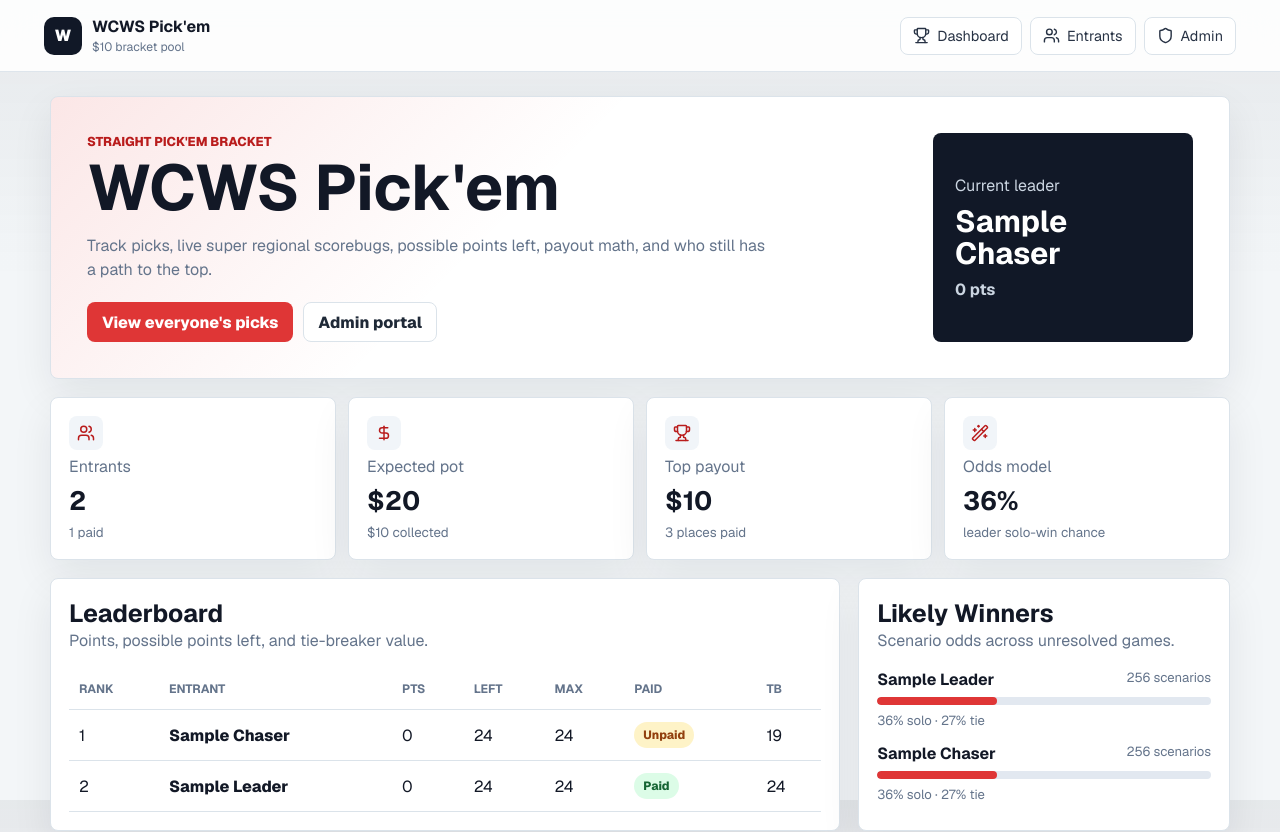
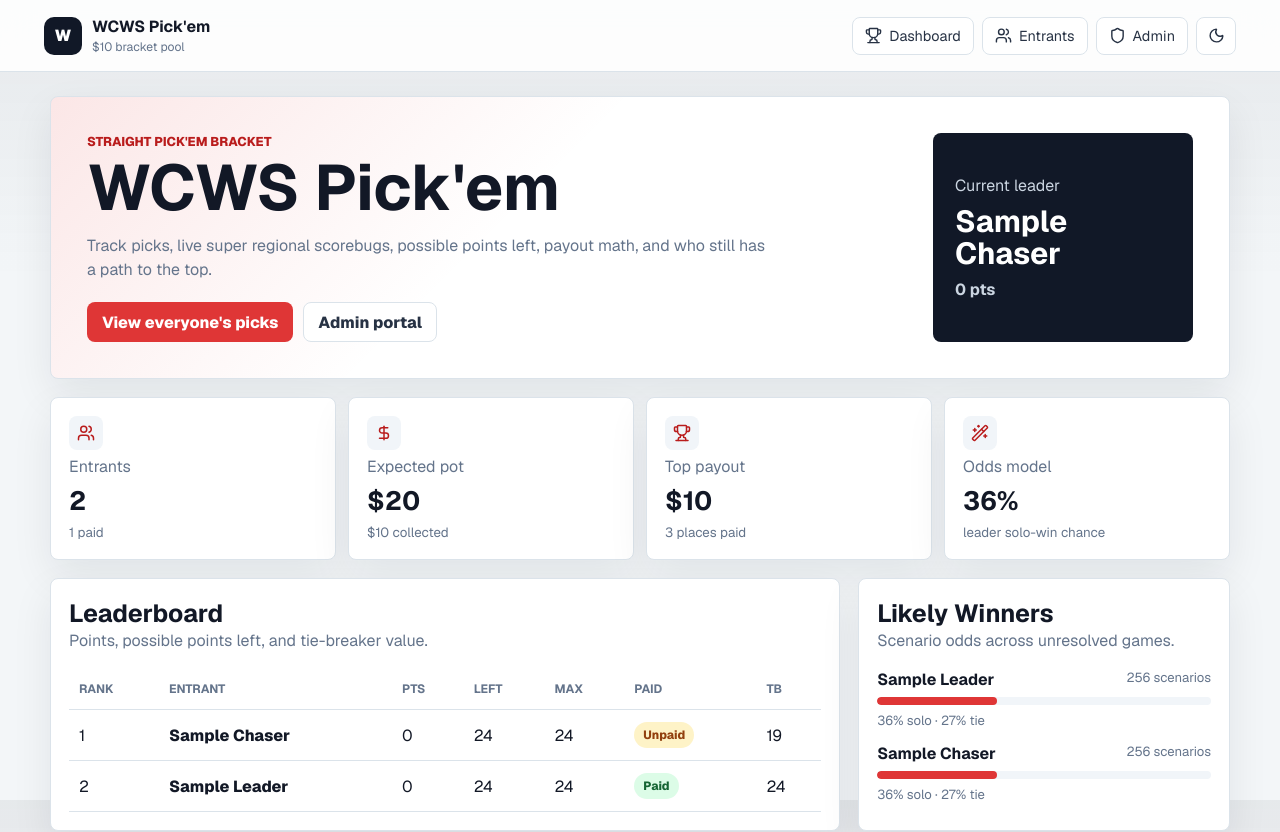
Before and after one commit to JonseyFTW/SoftballSuperRegionals, a Next.js app: page / in a window 1280 px wide. Shown: the top 832 px of the page. Built offline with nearby package versions, Linux system fonts and the light colour scheme; no server answers.

Commit message:
Add dark mode toggle

```diff
--- a/src/app/globals.css
+++ b/src/app/globals.css
@@ -4,12 +4,44 @@
   --muted: #64748b;
   --panel: #ffffff;
   --panel-strong: #111827;
+  --soft: #f8fafc;
+  --soft-strong: #f1f5f9;
+  --control: #ffffff;
+  --control-foreground: #273244;
+  --header-bg: rgba(255, 255, 255, 0.88);
+  --hero-bg: #ffffff;
+  --hero-accent: rgba(223, 54, 54, 0.12);
+  --page-glow: rgba(17, 24, 39, 0.06);
   --line: #dbe3ea;
   --accent: #df3636;
   --accent-dark: #b91c1c;
   --green: #0f9f6e;
   --amber: #b7791f;
+  --ink: #121826;
   --shadow: 0 16px 40px rgba(15, 23, 42, 0.08);
+}
+
+html[data-theme="dark"] {
+  --background: #071018;
+  --foreground: #e5e7eb;
+  --muted: #9aa8ba;
+  --panel: #101827;
+  --panel-strong: #030712;
+  --soft: #172033;
+  --soft-strong: #202b3e;
+  --control: #121b2b;
+  --control-foreground: #e5e7eb;
+  --header-bg: rgba(7, 16, 24, 0.9);
+  --hero-bg: #101827;
+  --hero-accent: rgba(223, 54, 54, 0.16);
+  --page-glow: rgba(223, 54, 54, 0.08);
+  --line: #263448;
+  --accent: #f05252;
+  --accent-dark: #fb7185;
+  --green: #34d399;
+  --amber: #fbbf24;
+  --ink: #f8fafc;
+  --shadow: 0 16px 40px rgba(0, 0, 0, 0.26);
 }
 
 html {
@@ -26,7 +58,7 @@ body {
   min-height: 100%;
   color: var(--foreground);
   background:
-    linear-gradient(180deg, rgba(17, 24, 39, 0.06), transparent 280px),
+    linear-gradient(180deg, var(--page-glow), transparent 280px),
     var(--background);
   font-family: var(--font-geist-sans), Arial, Helvetica, sans-serif;
   -webkit-font-smoothing: antialiased;
@@ -64,8 +96,8 @@ button {
   justify-content: space-between;
   gap: 18px;
   padding: 16px clamp(18px, 4vw, 44px);
-  border-bottom: 1px solid rgba(219, 227, 234, 0.9);
-  background: rgba(255, 255, 255, 0.88);
+  border-bottom: 1px solid var(--line);
+  background: var(--header-bg);
   backdrop-filter: blur(16px);
 }
 
@@ -105,18 +137,25 @@ button {
   overflow-x: auto;
 }
 
-.top-nav a {
+.top-nav a,
+.theme-toggle {
   display: inline-flex;
   align-items: center;
+  justify-content: center;
   gap: 7px;
   min-height: 38px;
   padding: 0 12px;
   border: 1px solid var(--line);
   border-radius: 8px;
-  background: #ffffff;
-  color: #273244;
+  background: var(--control);
+  color: var(--control-foreground);
   font-size: 0.9rem;
   white-space: nowrap;
+}
+
+.theme-toggle {
+  width: 40px;
+  padding: 0;
 }
 
 .page-shell {
@@ -157,8 +196,8 @@ button {
   gap: 22px;
   padding: clamp(22px, 4vw, 36px);
   background:
-    linear-gradient(135deg, rgba(223, 54, 54, 0.12), transparent 40%),
-    #ffffff;
+    linear-gradient(135deg, var(--hero-accent), transparent 40%),
+    var(--hero-bg);
 }
 
 .eyebrow {
@@ -226,8 +265,8 @@ h3 {
 
 .button-secondary {
   border-color: var(--line);
-  background: #ffffff;
-  color: #1f2937;
+  background: var(--control);
+  color: var(--control-foreground);
 }
 
 .button-ghost {
@@ -281,7 +320,7 @@ h3 {
   width: 34px;
   height: 34px;
   border-radius: 8px;
-  background: #f1f5f9;
+  background: var(--soft-strong);
   color: var(--accent-dark);
 }
 
@@ -385,7 +424,7 @@ h3 {
   height: 8px;
   overflow: hidden;
   border-radius: 999px;
-  background: #e2e8f0;
+  background: var(--soft-strong);
 }
 
 .odds-bars span {
@@ -424,7 +463,7 @@ h3 {
   padding: 12px 14px;
   border: 1px solid var(--line);
   border-radius: 8px;
-  background: #ffffff;
+  background: var(--panel);
 }
 
 .matchup-row div {
@@ -454,7 +493,7 @@ h3 {
   flex: 0 0 auto;
   padding: 6px 9px;
   border-radius: 999px;
-  background: #f1f5f9;
+  background: var(--soft-strong);
   text-align: right;
 }
 
@@ -481,7 +520,7 @@ h3 {
   min-height: 92px;
   padding: 10px;
   border-radius: 8px;
-  background: #f8fafc;
+  background: var(--soft);
 }
 
 .score-team strong {
@@ -513,7 +552,7 @@ h3 {
   height: 16px;
   transform: rotate(45deg);
   border: 1px solid #94a3b8;
-  background: #ffffff;
+  background: var(--control);
 }
 
 .base.occupied {
@@ -561,7 +600,7 @@ h3 {
   min-width: 140px;
   padding: 14px;
   border-radius: 8px;
-  background: #f8fafc;
+  background: var(--soft);
   text-align: right;
 }
 
@@ -635,7 +674,7 @@ h3 {
   width: 42px;
   height: 42px;
   border-radius: 8px;
-  background: #f1f5f9;
+  background: var(--soft-strong);
   color: var(--accent-dark);
 }
 
@@ -673,7 +712,7 @@ h3 {
   padding: 12px;
   border: 1px solid var(--line);
   border-radius: 8px;
-  background: #f8fafc;
+  background: var(--soft);
 }
 
 .entrant-form {
@@ -681,13 +720,13 @@ h3 {
   padding: 14px;
   border: 1px solid var(--line);
   border-radius: 8px;
-  background: #f8fafc;
+  background: var(--soft);
 }
 
 label {
   display: grid;
   gap: 6px;
-  color: #334155;
+  color: var(--control-foreground);
   font-size: 0.84rem;
   font-weight: 760;
 }
@@ -698,9 +737,9 @@ textarea {
   width: 100%;
   min-height: 38px;
   padding: 8px 10px;
-  border: 1px solid #cbd5e1;
+  border: 1px solid var(--line);
   border-radius: 8px;
-  background: #ffffff;
+  background: var(--control);
   color: var(--foreground);
 }
 
--- a/src/app/layout.tsx
+++ b/src/app/layout.tsx
@@ -3,6 +3,7 @@ import { Geist, Geist_Mono } from "next/font/google";
 import Link from "next/link";
 import { Shield, Trophy, Users } from "lucide-react";
 import { PwaRegister } from "@/components/pwa-register";
+import { ThemeToggle } from "@/components/theme-toggle";
 import "./globals.css";
 
 const geistSans = Geist({
@@ -59,6 +60,7 @@ export default function RootLayout({
               <Shield size={17} />
               Admin
             </Link>
+            <ThemeToggle />
           </nav>
         </header>
         <main className="page-shell">{children}</main>
--- /dev/null
+++ b/src/components/theme-toggle.tsx
@@ -0,0 +1,49 @@
+"use client";
+
+import { Moon, Sun } from "lucide-react";
+import { useEffect, useState } from "react";
+
+type Theme = "light" | "dark";
+
+const storageKey = "wcws-theme";
+
+function preferredTheme(): Theme {
+  if (typeof window === "undefined") return "light";
+  const saved = window.localStorage.getItem(storageKey);
+  if (saved === "dark" || saved === "light") return saved;
+  return window.matchMedia("(prefers-color-scheme: dark)").matches ? "dark" : "light";
+}
+
+function applyTheme(theme: Theme) {
+  document.documentElement.dataset.theme = theme;
+  document.documentElement.style.colorScheme = theme;
+}
+
+export function ThemeToggle() {
+  const [theme, setTheme] = useState<Theme>(() => preferredTheme());
+
+  useEffect(() => {
+    applyTheme(theme);
+  }, [theme]);
+
+  function toggleTheme() {
+    const nextTheme = theme === "dark" ? "light" : "dark";
+    setTheme(nextTheme);
+    window.localStorage.setItem(storageKey, nextTheme);
+    applyTheme(nextTheme);
+  }
+
+  const isDark = theme === "dark";
+
+  return (
+    <button
+      className="theme-toggle"
+      type="button"
+      aria-label={isDark ? "Switch to light mode" : "Switch to dark mode"}
+      title={isDark ? "Switch to light mode" : "Switch to dark mode"}
+      onClick={toggleTheme}
+    >
+      {isDark ? <Sun size={17} aria-hidden="true" /> : <Moon size={17} aria-hidden="true" />}
+    </button>
+  );
+}
```
Also changed, not shown: 1 other file (tests, documents, lock files or other folders).
